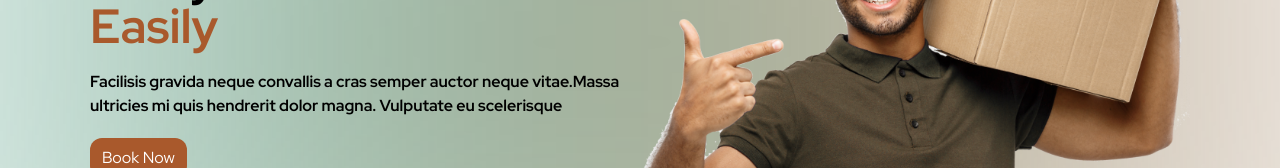
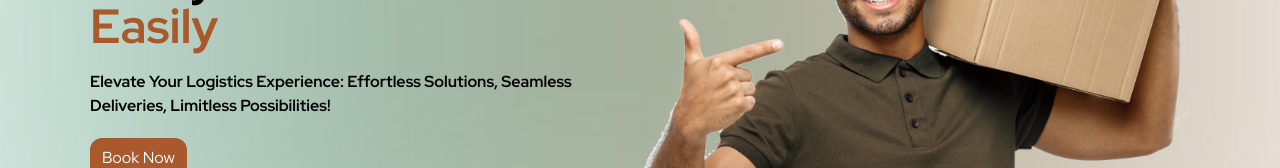
Before and after one commit to Lesuuh/tandem-logistics, a React (Vite) app: page / in a window 1280 px wide. Shown: the part 318-486 px from the top of the page. Built offline with nearby package versions, Linux system fonts and the light colour scheme.

Commit message:
changed tagline

```diff
--- a/src/components/Hero.jsx
+++ b/src/components/Hero.jsx
@@ -10,16 +10,17 @@ export const Hero = () => {
           <span className="text-orange ">Fast and Easily</span>
         </h2>
         <p className="mt-5 font-bold">
-          Facilisis gravida neque convallis a cras semper auctor neque
-          vitae.Massa ultricies mi quis hendrerit dolor magna. Vulputate eu
-          scelerisque
+          Elevate Your Logistics Experience: Effortless Solutions, Seamless
+          Deliveries, Limitless Possibilities!
         </p>
-        <button className="mt-5 px-3 py-2 rounded-xl bg-orange text-white">Book Now</button>
+        <button className="mt-5 px-3 py-2 rounded-xl bg-orange text-white">
+          Book Now
+        </button>
       </div>
       <div>
         <img src={heroImage} alt="" />
       </div>
-      <Background/>
+      <Background />
     </div>
   );
 };
--- a/src/components/Testimonials.jsx
+++ b/src/components/Testimonials.jsx
@@ -68,7 +68,7 @@ export const Testimonials = () => {
           {TestData.map((test) => {
             return (
               <SplideSlide key={test.id}>
-                <div className=" relative rounded-2xl group hover:bg-orange hover:rounded-2xl hover:text-white hover:scale-105 duration-500 ease-in   border-solid border-black shadow p-5 text-center">
+                <div className=" relative rounded-2xl group hover:bg-orange hover:rounded-3xl hover:text-white hover:scale-105 duration-500 ease-in   border-solid border-black shadow p-5 text-center">
                   <p className="text-[15px]  font-medium">{test.text}</p>
                   <h3 className="pt-2">
                     {test.name} - <span>{test.position}</span>
--- a/tailwind.config.js
+++ b/tailwind.config.js
@@ -4,6 +4,7 @@ export default {
   theme: {
     colors: {
       orange: "#A9592C",
+      // orange: "rgb(18, 44, 130)",
       green: "linear-gradient(to right, #FFA07A, #A9592C)",
       white : "#fff",
       gray : "#cfcfcf",
```
